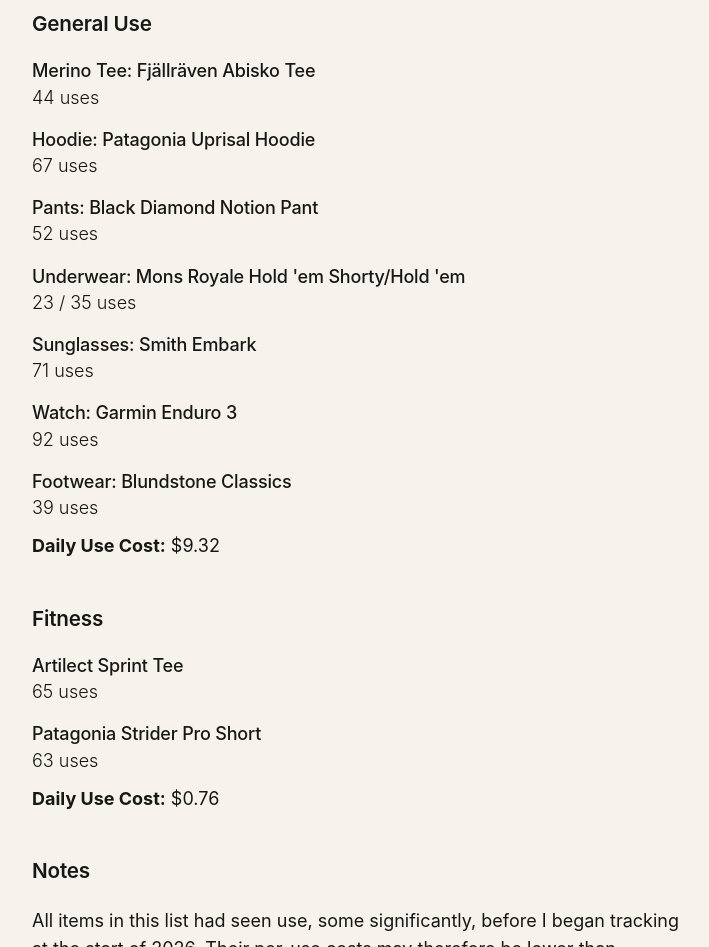
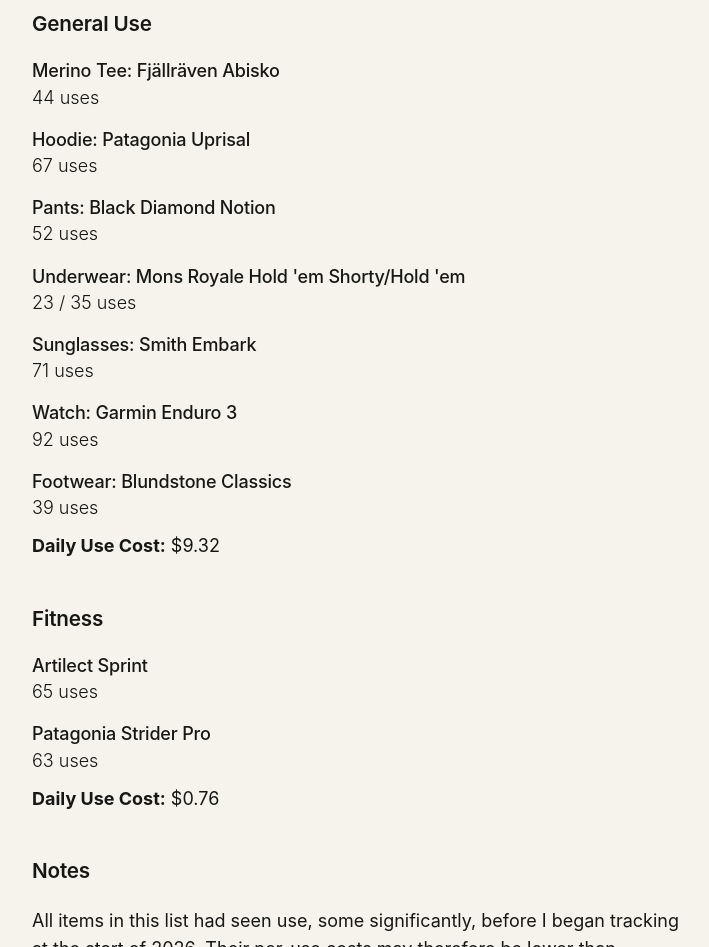
Before and after one commit to essentialsinmotion/essentials-in-motion, an Eleventy site: page src/lists/spring-review-2026.md in a window 1280 px wide. Shown: the part 360-1307 px from the top of the page, without its empty margins (230-939 px from the left). Built offline with nearby package versions, Linux system fonts and the light colour scheme; Eleventy itself is replaced by a stand-in of ours; files that its build step writes are made by us from their sources.

Commit message:
Shorten clothing item names in spring review

```diff
--- a/src/lists/spring-review-2026.md
+++ b/src/lists/spring-review-2026.md
@@ -11,15 +11,15 @@ tags:
 
 ### General Use
 
-#### Merino Tee: Fjällräven Abisko Tee
+#### Merino Tee: Fjällräven Abisko
 
 44 uses
 
-#### Hoodie: Patagonia Uprisal Hoodie
+#### Hoodie: Patagonia Uprisal
 
 67 uses
 
-#### Pants: Black Diamond Notion Pant
+#### Pants: Black Diamond Notion
 
 52 uses
 
@@ -43,11 +43,11 @@ tags:
 
 ### Fitness
 
-#### Artilect Sprint Tee
+#### Artilect Sprint
 
 65 uses
 
-#### Patagonia Strider Pro Short
+#### Patagonia Strider Pro
 
 63 uses
 
```
